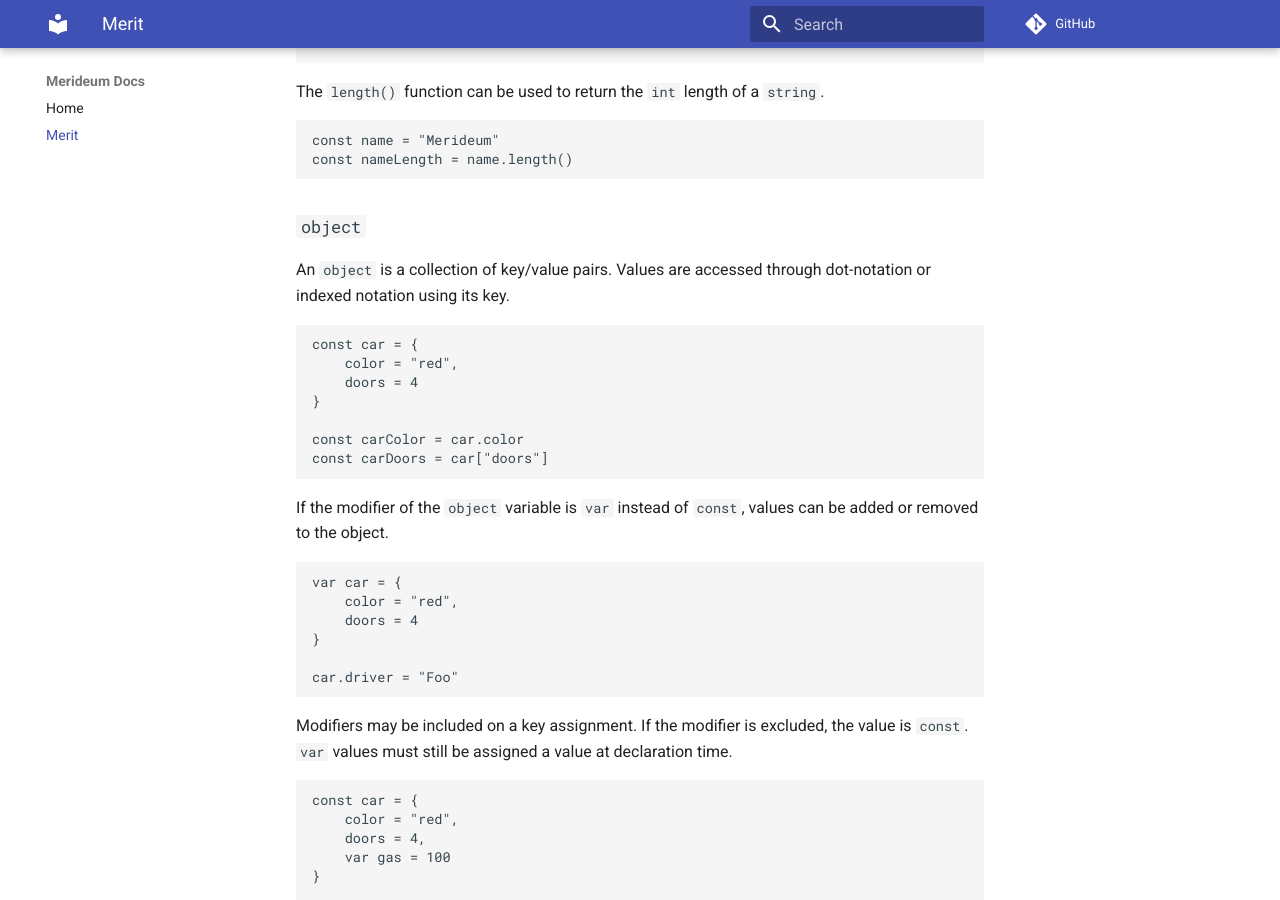
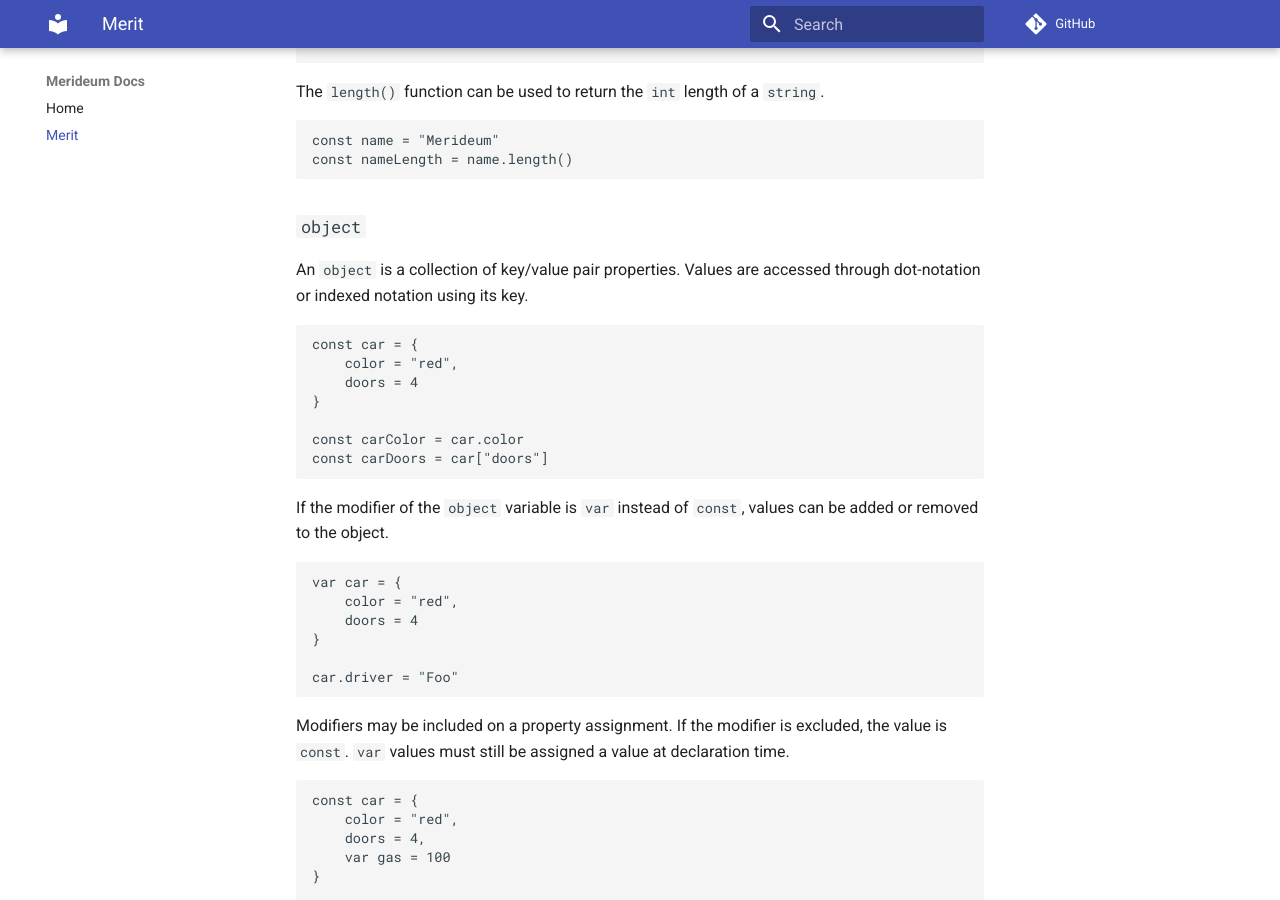
Before and after one commit to merideum/merideum-spec, an MkDocs documentation site: the page built from docs/merit.md, in a window 1280 px wide and 900 px high, scrolled down 2558 px. Built offline with MkDocs 1.6.1 and Material for MkDocs 9.7.7, drawn with Linux system fonts in a browser that asks for light colours; comment, search, counter and statistics services are not loaded.

Commit message:
Corrected documentation

````diff
--- a/docs/merit.md
+++ b/docs/merit.md
@@ -105,7 +105,7 @@
 ```
 
 ### `object`
-An `object` is a collection of key/value pairs. Values are accessed through dot-notation or indexed notation using its key.
+An `object` is a collection of key/value pair properties. Values are accessed through dot-notation or indexed notation using its key.
 
 ```
 const car = {
@@ -128,7 +128,7 @@
 car.driver = "Foo"
 ```
 
-Modifiers may be included on a key assignment. If the modifier is excluded, the value is `const`. `var` values must still be assigned a value at declaration time.
+Modifiers may be included on a property assignment. If the modifier is excluded, the value is `const`. `var` values must still be assigned a value at declaration time.
 
 ```
 const car = {
````
